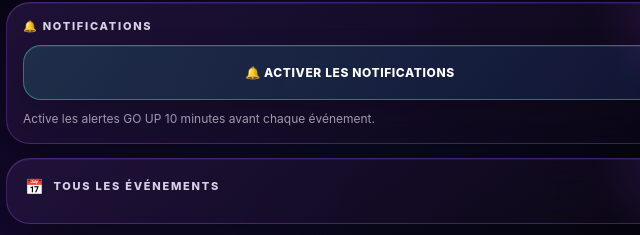
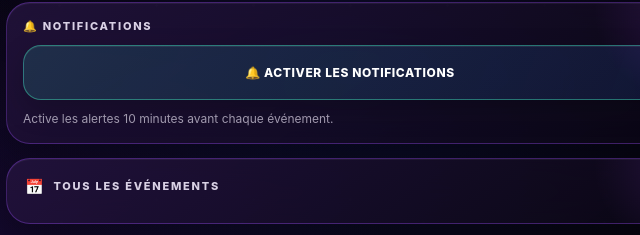
Before and after one commit to alan59320/APP-GO-UP-TIMER, a website: page index.html in a window 1280 px wide. Shown: the part 451-686 px from the top of the page, 290-930 px from the left. Drawn offline with Linux system fonts and the light colour scheme; no server answers.

Commit message:
Update index.html

```diff
--- a/index.html
+++ b/index.html
@@ -1126,7 +1126,7 @@
         id="pushStatus"
         class="push-status"
       >
-        Active les alertes GO UP 10 minutes avant chaque événement.
+        Active les alertes 10 minutes avant chaque événement.
       </div>
 
     </section>
```
